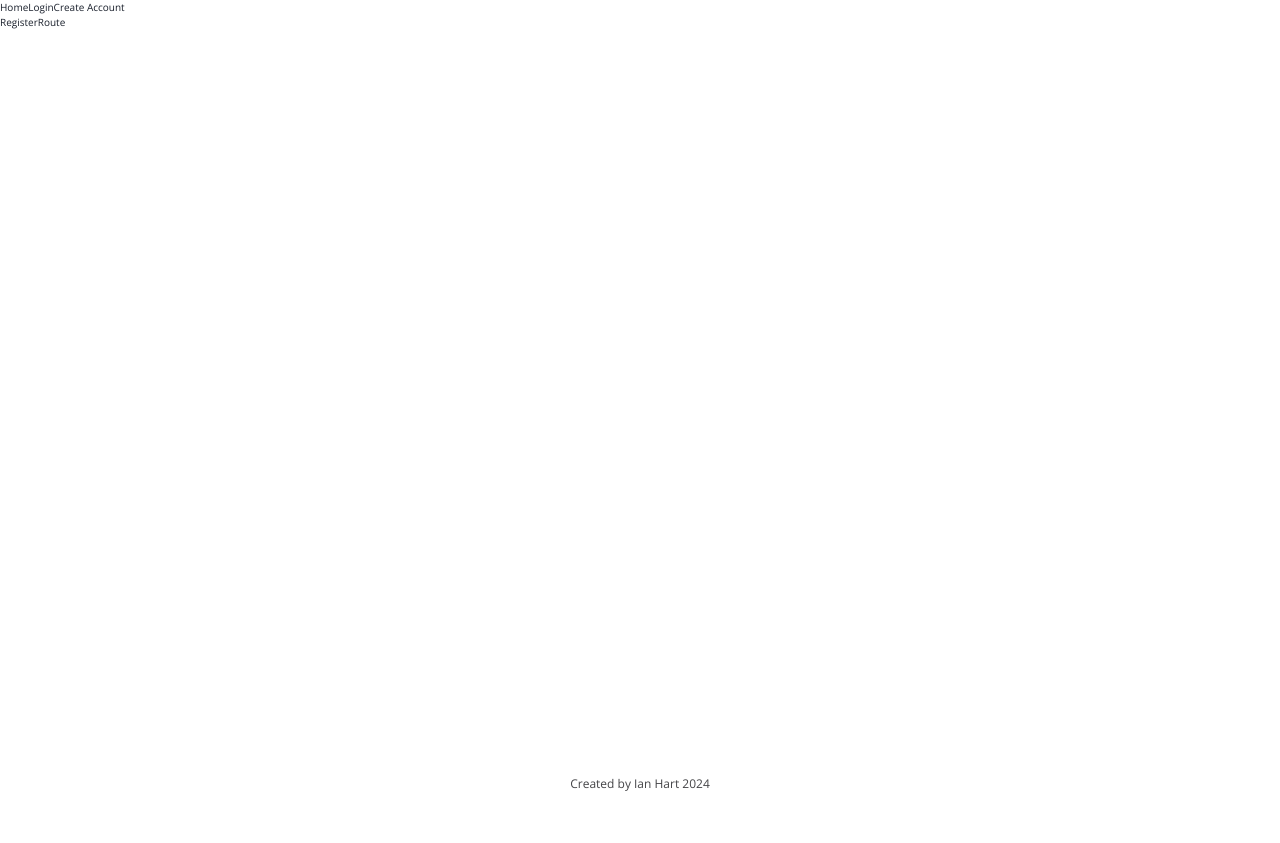
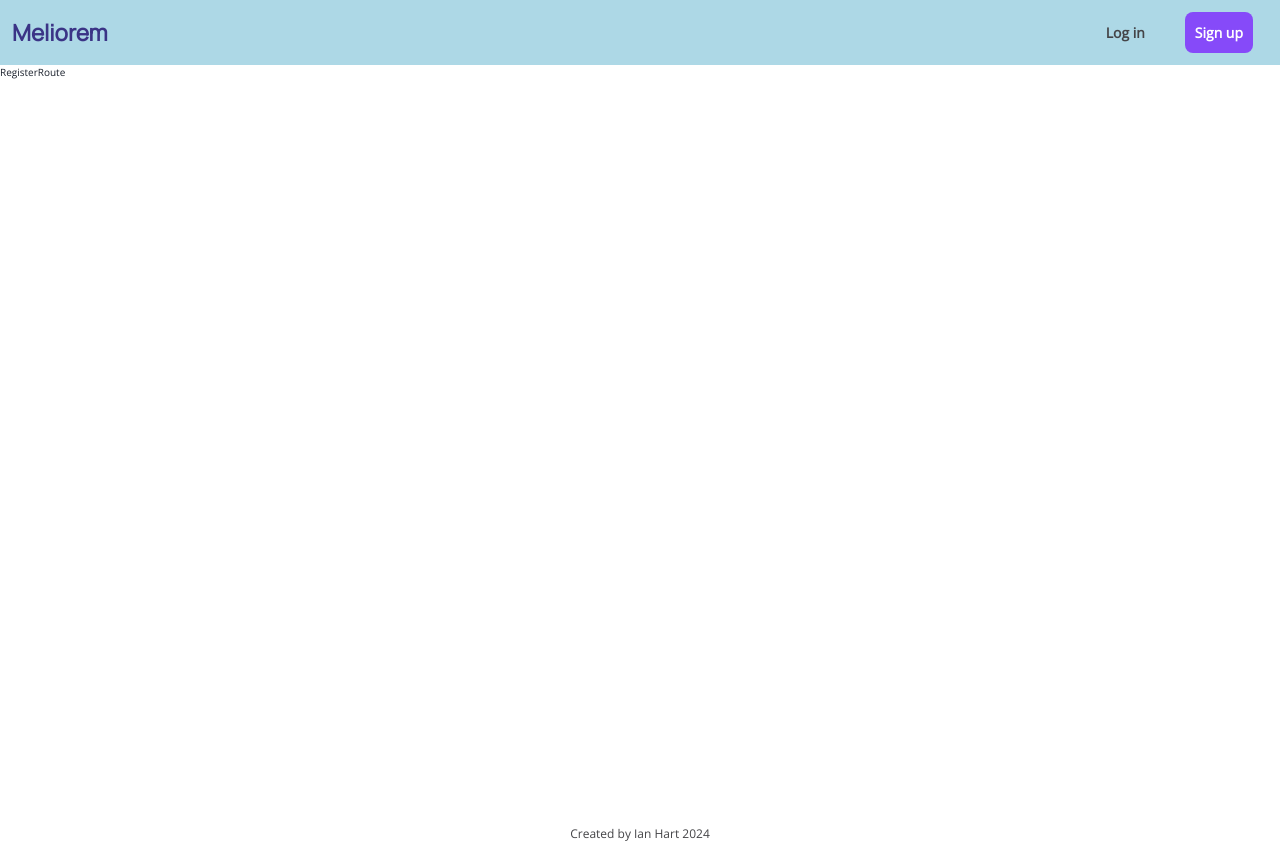
Before and after one commit to ianahart/meliorem, a React (Vite) app in the folder frontend/: page /register in a window 1280 px wide. Before the commit the page ends 800 px from the top, so only its background shows below. Built offline with nearby package versions, Linux system fonts and the light colour scheme.

Commit message:
feat: create basic navigation

```diff
--- a/frontend/package.json
+++ b/frontend/package.json
@@ -20,6 +20,7 @@
     "nanoid": "^5.0.4",
     "react": "^18.2.0",
     "react-dom": "^18.2.0",
+    "react-icons": "^4.12.0",
     "react-router-dom": "^6.21.1"
   },
   "devDependencies": {
--- /dev/null
+++ b/frontend/src/components/Shared/HamburgerMenu.tsx
@@ -0,0 +1,43 @@
+import { Box, Flex } from '@chakra-ui/react';
+import { AiOutlineClose } from 'react-icons/ai';
+
+interface IHamburgerMenuProps {
+  closeHamburgerMenu: () => void;
+}
+
+const HamburgerMenu = ({ closeHamburgerMenu }: IHamburgerMenuProps) => {
+  return (
+    <Box
+      border="1px solid blue"
+      width="100%"
+      minH="100vh"
+      top="65px"
+      bg="#fff"
+      zIndex={10}
+      left="0"
+      pos="absolute"
+    >
+      <Flex m="1rem" justify="flex-end">
+        <Flex
+          onClick={closeHamburgerMenu}
+          cursor="pointer"
+          transition="0.25s ease-in"
+          _hover={{ background: 'light.primary' }}
+          justify="center"
+          align="center"
+          color="text.secondary"
+          fontSize="2.2rem"
+          border="1px solid"
+          borderColor="border.primary"
+          height="35px"
+          width="35px"
+          borderRadius="50%"
+        >
+          <AiOutlineClose />
+        </Flex>
+      </Flex>
+    </Box>
+  );
+};
+
+export default HamburgerMenu;
--- /dev/null
+++ b/frontend/src/components/Shared/Navigation.tsx
@@ -0,0 +1,69 @@
+import { Box, Flex, Heading, ListItem, Text, UnorderedList } from '@chakra-ui/react';
+import { RxHamburgerMenu } from 'react-icons/rx';
+import HamburgerMenu from './HamburgerMenu';
+
+import { NavLink } from 'react-router-dom';
+import { useState } from 'react';
+
+const Navigation = () => {
+  const [hamburgerMenuOpen, setHamburgerMenuOpen] = useState(false);
+
+  const closeHamburgerMenu = () => setHamburgerMenuOpen(false);
+
+  return (
+    <Box
+      as="nav"
+      bg="lightblue"
+      p="1.2rem"
+      display="flex"
+      justifyContent="space-between"
+      alignItems="center"
+    >
+      {hamburgerMenuOpen && <HamburgerMenu closeHamburgerMenu={closeHamburgerMenu} />}
+      <Flex align="center">
+        <Heading display={['none', 'none', 'block']} color="primary.dark" as="h2">
+          Meliorem
+        </Heading>
+        <Flex display={['flex', 'flex', 'none']} align="center">
+          <Box
+            onClick={() => setHamburgerMenuOpen(true)}
+            fontSize="2.5rem"
+            color="primary.dark"
+            cursor="pointer"
+          >
+            <RxHamburgerMenu />
+          </Box>
+          <Box color="primary.dark">
+            <NavLink to="/">
+              <Text fontWeight="bold" fontSize="2.2rem" mx="1rem">
+                M
+              </Text>
+            </NavLink>
+          </Box>
+        </Flex>
+      </Flex>
+      <UnorderedList
+        display="flex"
+        fontSize="1.4rem"
+        color="text.secondary"
+        listStyleType="none"
+      >
+        <ListItem fontWeight="bold" mx="1.5rem" p="1rem">
+          <NavLink to="/login">Log in</NavLink>
+        </ListItem>
+        <ListItem
+          bg="primary.light"
+          color="#fff"
+          p="1rem"
+          fontWeight="bold"
+          mx="1.5rem"
+          borderRadius={8}
+        >
+          <NavLink to="/register">Sign up</NavLink>
+        </ListItem>
+      </UnorderedList>
+    </Box>
+  );
+};
+
+export default Navigation;
--- a/frontend/src/layouts/RootLayout.tsx
+++ b/frontend/src/layouts/RootLayout.tsx
@@ -1,14 +1,13 @@
 import { Box } from '@chakra-ui/react';
-import { NavLink, Outlet } from 'react-router-dom';
+import { Outlet } from 'react-router-dom';
 import Footer from '../components/Shared/Footer';
+import Navigation from '../components/Shared/Navigation';
 
 const RootLayout = () => {
   return (
     <>
       <Box as="header">
-        <NavLink to="/">Home</NavLink>
-        <NavLink to="/login">Login</NavLink>
-        <NavLink to="/register">Create Account</NavLink>
+        <Navigation />
       </Box>
       <Box className="content" as="main">
         <Outlet />
```
Also changed, not shown: 1 other file (tests, documents, lock files or other folders).
